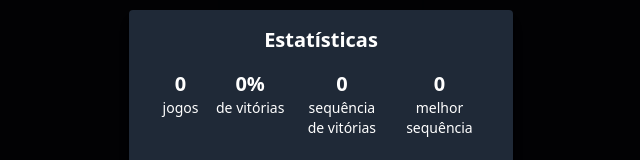
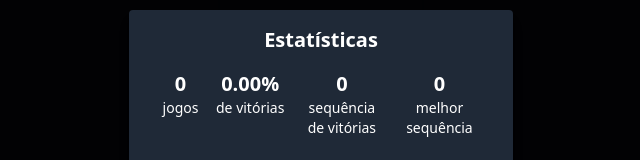
Before and after one commit to hugorplobo/skin-guesser-front, a React (Vite) app: page / in a window 1280 px wide. Both pictures are taken after a click on the icon 884 px from the left and 32 px from the top of the page. Shown: the part 188-348 px from the top of the page, without its empty margins (319-959 px from the left). Built offline with nearby package versions, Linux system fonts and the light colour scheme; no server answers.

Commit message:
fix: set precision on wins percentage

```diff
--- a/src/components/Stats.tsx
+++ b/src/components/Stats.tsx
@@ -39,7 +39,7 @@ export default function Stats({ onClose }: Props) {
             <span className="text-sm">jogo{ stats.gamesPlayed === 1 ? "" : "s" }</span>
           </ColumnText>
           <ColumnText>
-            <span className="font-bold text-xl">{ `${stats.winPercentage * 100}%` }</span>
+            <span className="font-bold text-xl">{ `${(stats.winPercentage * 100).toFixed(2)}%` }</span>
             <span className="text-sm">de vitórias</span>
           </ColumnText>
           <ColumnText className="w-20">
```
